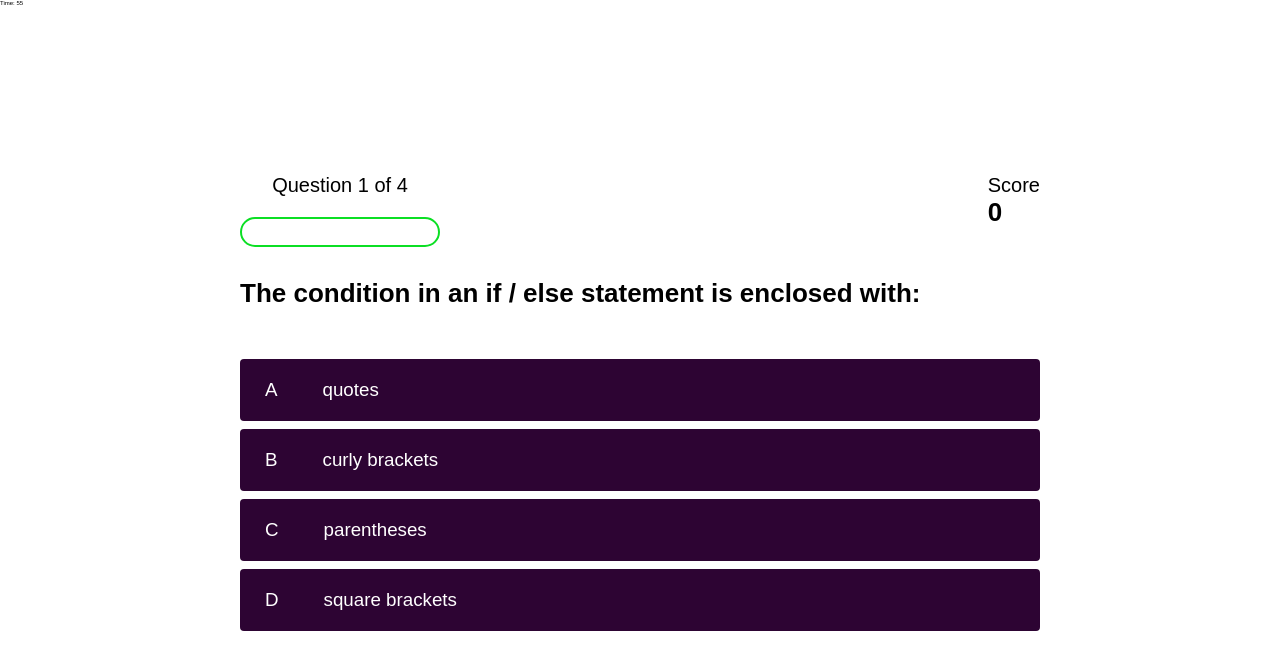
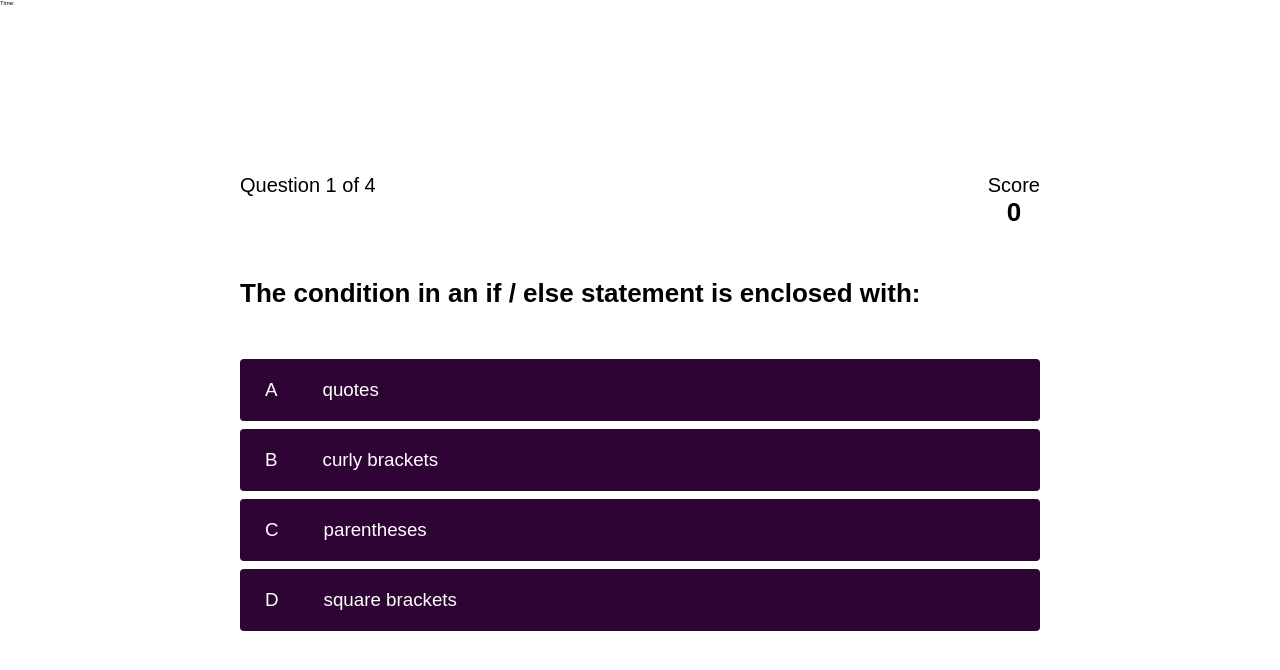
Before and after one commit to aubree-alexander/code-quiz, a plain HTML site: page game.html in a window 1280 px wide. Drawn offline with Linux system fonts and the light colour scheme.

Commit message:
remove timer temporarily for testing purposes

```diff
--- a/assets/game.css
+++ b/assets/game.css
@@ -47,36 +47,29 @@ body {
     background: linear-gradient(32deg, rgba(230, 29, 29, 1) 0%, rgb(224, 11, 11, 1) 100%);
 }
 
-/*Heads up display*/
 #hud {
     display: flex;
     justify-content: space-between;
-
 }
 
 .hud-prefix {
     text-align: center;
-    font-size: 2rem;
+    font-size: 20px;;
 }
 
-.hug-main-text {
+.hud-main-text {
     text-align: center;
 }
 
-#progressBar {
-    width: 20rem;
-    height: 3rem;
-    border: 0.2rem solid rgb(11,223,36);
-    margin-top: 2rem;
-    border-radius: 50px;
-    overflow: hidden;
-}
 
-#progressBarFull {
-    height: 100%;
-    background: 0.2rem solid rgb(11,223,36);
-    width: 0%;
-}
+/* for future optimization */
+/* #answerContainer {
+    display: flex;
+    justify-content: center;
+    font-size: 30px;
+    font-style: italic;
+
+} */
 
 /*MEDIA QUERIES*/
 
--- a/assets/game.js
+++ b/assets/game.js
@@ -1,38 +1,39 @@
 //global variables
 
-const question = document.querySelector('#question');
-const choices = Array.from(document.querySelectorAll('.choice-text'));
-const progressText = document.querySelector('#progressText');
-const scoreText = document.querySelector('#score');
-const progressBarFull = document.querySelector('#progressBarFull');
-let currentQuestion = {}
-let acceptingAnswers = true
-let score = 0
-let questionCounter = 0
-let availableQuestions = []
+var question = document.querySelector('#question');
+var choices = Array.from(document.querySelectorAll('.choice-text'));
+var progressText = document.querySelector('#progressText');
+var scoreText = document.querySelector('#score');
+var currentQuestion = {}
+var acceptingAnswers = true
+var score = 0
+var questionCounter = 0
+var availableQuestions = []
 var time = 60
 var timer = document.querySelector(".timer")
+var SCORE_POINTS = 100
+var MAX_QUESTIONS = 4
 
 
 //timer function
 
-function startTimer() {
-    interval = setInterval(function() {
-        time--;
-        timer.innerHTML = "Time: " + time;
+// function startTimer() {
+//     interval = setInterval(function() {
+//         time--;
+//         timer.innerHTML = "Time: " + time;
 
-        if (time <= 0) {
-            endQuiz()
-        }
-    }, 1000);
-}
+//         if (time <= 0) {
+//             endQuiz()
+//         }
+//     }, 1000);
+// }
 
-startTimer()
+// startTimer()
 
-const SCORE_POINTS = 100
-const MAX_QUESTIONS = 4
 
-let questions = [
+//questions array
+
+var questions = [
     {
         question: 'The condition in an if / else statement is enclosed with:',
         choice1: 'quotes',
@@ -65,10 +66,9 @@ let questions = [
         choice4: 'parentheses',
         answer: 1,
     }
-
 ]
 
-
+//start game function
 startGame = () => {
     questionCounter = 0
     score = 0
@@ -76,6 +76,7 @@ startGame = () => {
     getNewQuestion()
 }
 
+//get new question after answer
 getNewQuestion = () => {
     if(availableQuestions.length === 0 || questionCounter > MAX_QUESTIONS) {
         localStorage.setItem('mostRecentScore', score)
@@ -84,14 +85,13 @@ getNewQuestion = () => {
 
     questionCounter++
     progressText.innerText = `Question ${questionCounter} of ${MAX_QUESTIONS}`
-    progressBarFull.style.width = `${(questionCounter/MAX_QUESTIONS) * 100}%`
 
-    const questionsIndex = Math.floor(Math.random() * availableQuestions.length)
+    var questionsIndex = Math.floor(Math.random() * availableQuestions.length)
     currentQuestion = availableQuestions[questionsIndex]
     question.innerText = currentQuestion.question
 
     choices.forEach(choice => {
-        const number = choice.dataset['number']
+        var number = choice.dataset['number']
         choice.innerText = currentQuestion['choice' + number]
     })
 
@@ -105,10 +105,10 @@ choices.forEach(choice => {
         if(!acceptingAnswers) return
 
         acceptingAnswers = false
-        const selectedChoice = e.target
-        const selectedAnswer = selectedChoice.dataset['number']
+        var selectedChoice = e.target
+        var selectedAnswer = selectedChoice.dataset['number']
 
-        let classToApply = selectedAnswer == currentQuestion.answer ? 'correct' : 'incorrect'
+        var classToApply = selectedAnswer == currentQuestion.answer ? 'correct' : 'incorrect'
 
         if(classToApply === 'correct') {
             incrementScore(SCORE_POINTS)
@@ -116,7 +116,12 @@ choices.forEach(choice => {
 
         if(classToApply === 'incorrect') {
             time = (time - 10)
-            alert("Incorrect - you lost 10 seconds!")
+
+            //for future optimization - append incorrect message to page
+                // var answerContainer = document.getElementById("answerContainer")
+                // var incorrectAnswer = document.createElement('p')
+                // incorrectAnswer.textContent = 'Incorrect'
+                // answerContainer.appendChild(incorrectAnswer)
         }
 
         selectedChoice.parentElement.classList.add(classToApply)
@@ -128,11 +133,15 @@ choices.forEach(choice => {
     })
 })
 
+
+
 //function to clear interval and direct to end page
 function endQuiz() {
     clearInterval(interval)
     directToEndPage()
 }
+
+
 
 //score calculator function
 incrementScore = num => {
@@ -143,7 +152,7 @@ incrementScore = num => {
 //send user to end page
 
 function directToEndPage() {
-    window.location.assign("../end.html")
+    window.location.assign('../end.html')
 }
 
 //start game function
--- a/game.html
+++ b/game.html
@@ -17,9 +17,6 @@
                     <p id="progressText" class="hud-prefix">
                         Question
                     </p>
-                    <div id="progressBar">
-                        <div id="progressBarFull"></div>
-                    </div>
                 </div>
                 <div class="hud-item">
                     <p class="hud-prefix">
@@ -49,6 +46,9 @@
             </div>
         </div>
     </div>
+    <div id="answerContainer">
+        <p></p>
+    </div>
     <script src="./assets/game.js"></script>
 
 </body>
```
